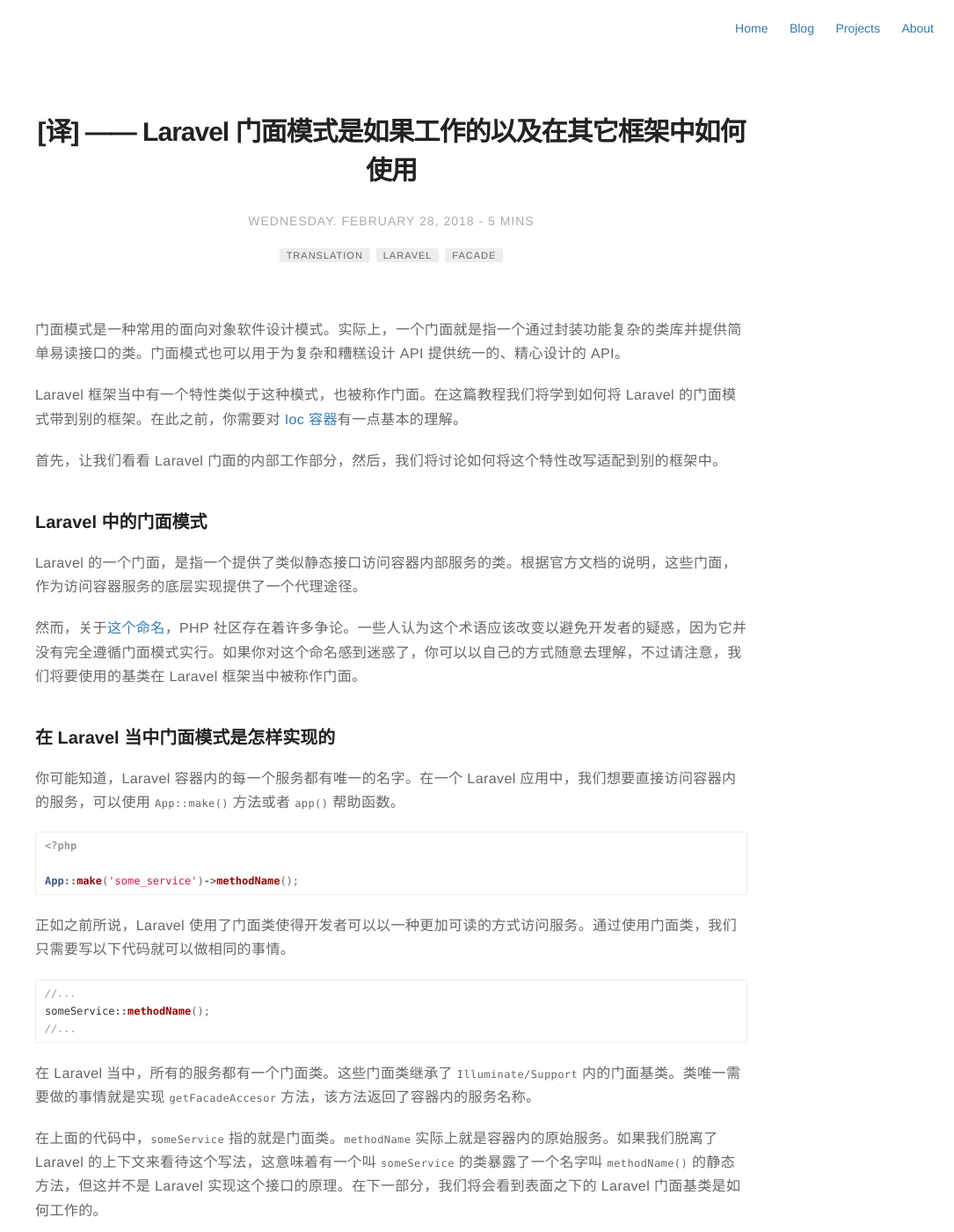
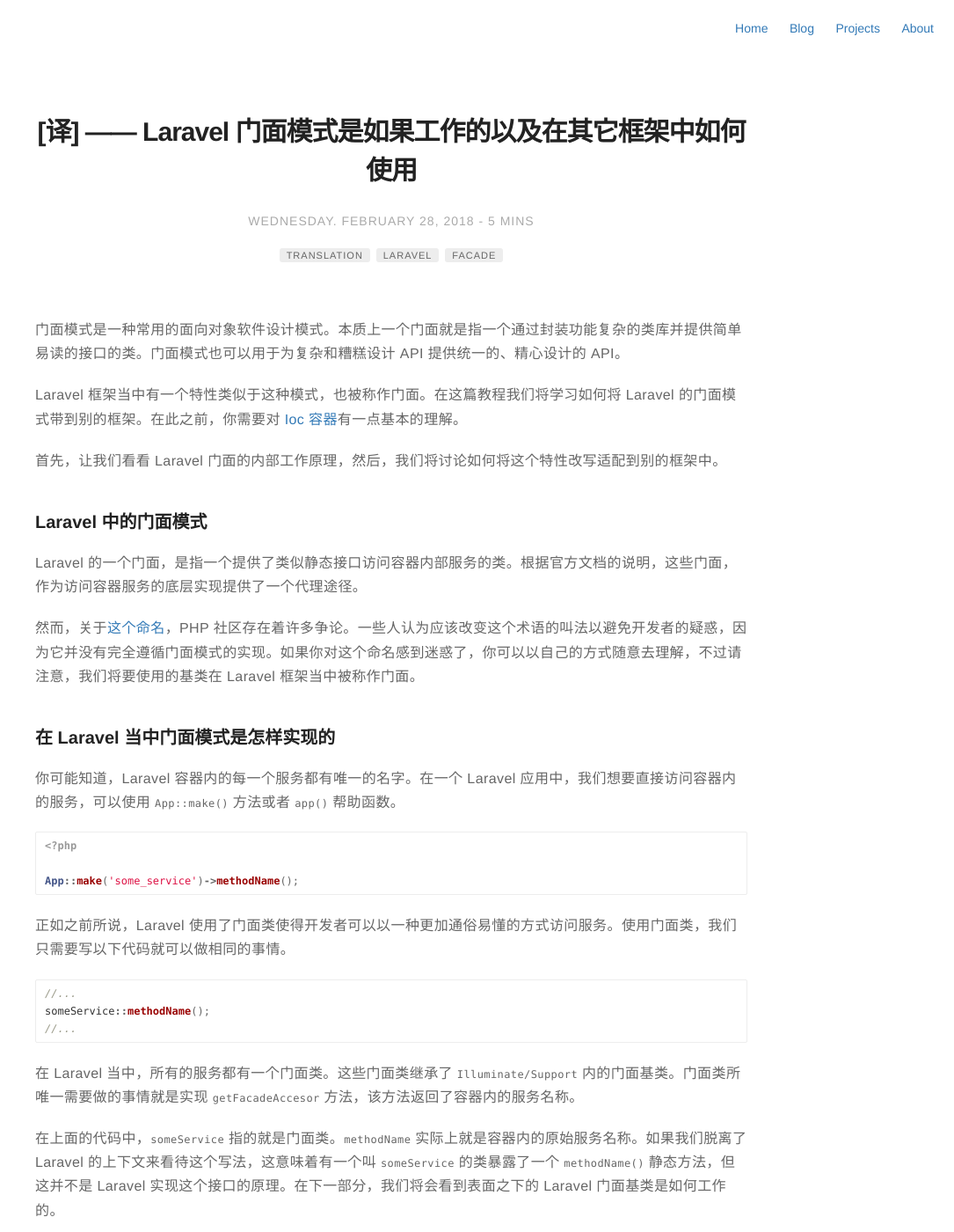
Before and after one commit to rust17/blog, a Jekyll site: the page built from _posts/second/2019-02-28-translation-how-laravel-facades-work-and-how-to-use-them-elsewhere.markdown, in a window 1280 px wide and 1400 px high. Shown: the whole window at 88% size, without its empty margins (195-1280 px from the left). Built offline with Jekyll 4.4.1, drawn with Linux system fonts in a browser that asks for light colours; some of the changed text lies outside the part shown.

Commit message:
review article 2019-02

````diff
--- a/_posts/second/2019-02-28-translation-how-laravel-facades-work-and-how-to-use-them-elsewhere.markdown
+++ b/_posts/second/2019-02-28-translation-how-laravel-facades-work-and-how-to-use-them-elsewhere.markdown
@@ -12,17 +12,17 @@
 description: 翻译文章 —— 介绍了 Laravel 的门面模式以及如何移植到别的框架中
 ---
 
-门面模式是一种常用的面向对象软件设计模式。实际上，一个门面就是指一个通过封装功能复杂的类库并提供简单易读接口的类。门面模式也可以用于为复杂和糟糕设计 API 提供统一的、精心设计的 API。
+门面模式是一种常用的面向对象软件设计模式。本质上一个门面就是指一个通过封装功能复杂的类库并提供简单易读的接口的类。门面模式也可以用于为复杂和糟糕设计 API 提供统一的、精心设计的 API。
 
-Laravel 框架当中有一个特性类似于这种模式，也被称作门面。在这篇教程我们将学到如何将 Laravel 的门面模式带到别的框架。在此之前，你需要对 [Ioc 容器](https://www.sitepoint.com/inversion-of-control-the-hollywood-principle/)有一点基本的理解。
+Laravel 框架当中有一个特性类似于这种模式，也被称作门面。在这篇教程我们将学习如何将 Laravel 的门面模式带到别的框架。在此之前，你需要对 [Ioc 容器](https://www.sitepoint.com/inversion-of-control-the-hollywood-principle/)有一点基本的理解。
 
-首先，让我们看看 Laravel 门面的内部工作部分，然后，我们将讨论如何将这个特性改写适配到别的框架中。
+首先，让我们看看 Laravel 门面的内部工作原理，然后，我们将讨论如何将这个特性改写适配到别的框架中。
 
 ### Laravel 中的门面模式
 
 Laravel 的一个门面，是指一个提供了类似静态接口访问容器内部服务的类。根据官方文档的说明，这些门面，作为访问容器服务的底层实现提供了一个代理途径。
 
-然而，关于[这个命名](https://www.brandonsavage.net/lets-talk-about-facades/)，PHP 社区存在着许多争论。一些人认为这个术语应该改变以避免开发者的疑惑，因为它并没有完全遵循门面模式实行。如果你对这个命名感到迷惑了，你可以以自己的方式随意去理解，不过请注意，我们将要使用的基类在 Laravel 框架当中被称作门面。
+然而，关于[这个命名](https://www.brandonsavage.net/lets-talk-about-facades/)，PHP 社区存在着许多争论。一些人认为应该改变这个术语的叫法以避免开发者的疑惑，因为它并没有完全遵循门面模式的实现。如果你对这个命名感到迷惑了，你可以以自己的方式随意去理解，不过请注意，我们将要使用的基类在 Laravel 框架当中被称作门面。
 
 ### 在 Laravel 当中门面模式是怎样实现的
 
@@ -34,7 +34,7 @@
 App::make('some_service')->methodName();
 ```
 
-正如之前所说，Laravel 使用了门面类使得开发者可以以一种更加可读的方式访问服务。通过使用门面类，我们只需要写以下代码就可以做相同的事情。
+正如之前所说，Laravel 使用了门面类使得开发者可以以一种更加通俗易懂的方式访问服务。使用门面类，我们只需要写以下代码就可以做相同的事情。
 
 ```php
 //...
@@ -42,15 +42,15 @@
 //...
 ```
 
-在 Laravel 当中，所有的服务都有一个门面类。这些门面类继承了 `Illuminate/Support` 内的门面基类。类唯一需要做的事情就是实现 `getFacadeAccesor` 方法，该方法返回了容器内的服务名称。
+在 Laravel 当中，所有的服务都有一个门面类。这些门面类继承了 `Illuminate/Support` 内的门面基类。门面类所唯一需要做的事情就是实现 `getFacadeAccesor` 方法，该方法返回了容器内的服务名称。
 
-在上面的代码中，`someService` 指的就是门面类。`methodName` 实际上就是容器内的原始服务。如果我们脱离了 Laravel 的上下文来看待这个写法，这意味着有一个叫 `someService` 的类暴露了一个名字叫 `methodName()` 的静态方法，但这并不是 Laravel 实现这个接口的原理。在下一部分，我们将会看到表面之下的 Laravel 门面基类是如何工作的。
+在上面的代码中，`someService` 指的就是门面类。`methodName` 实际上就是容器内的原始服务名称。如果我们脱离了 Laravel 的上下文来看待这个写法，这意味着有一个叫 `someService` 的类暴露了一个 `methodName()` 静态方法，但这并不是 Laravel 实现这个接口的原理。在下一部分，我们将会看到表面之下的 Laravel 门面基类是如何工作的。
 
 ### 门面基类
 
 门面基类定义了一个叫 `$app` 的私有属性用来保存了指向服务容器的实例。如果我们需要在 Laravel 之外使用门面，那么必须先在容器内明确设置使用 `setFacadeApplication()` 方法。我们很快就会讲到这点。
 
-在门面基类内部，已经定义好了魔术方法 `__callStatic`，该方法用于处理调用类内不存在的静态方法的情况。当我们针对 Laravel 门面类调用静态方法时，因为类内没有实现该方法，那么 `__callStatic` 方法就会被触发。所以，`__callStatic` 方法从容器中取出服务并调用对应的方法。
+在门面基类内，已经定义好了魔术方法 `__callStatic`，该方法用于处理调用类内不存在的静态方法的情况。当我们针对 Laravel 门面类调用静态方法时，因为类内没有实现该方法，那么 `__callStatic` 方法就会被触发。所以，`__callStatic` 方法从容器中取出服务并调用对应的方法。
 
 这就是一个门面基类内部的 `__callStatic` 方法的实现：
 
@@ -90,7 +90,7 @@
     }
 ```
 
-上述方法内部的 `getFacadeRoot()` 负责从容器内部获取服务。
+上述方法内部的 `getFacadeRoot()` 负责从容器内获取服务。
 
 ### 解剖一个门面类
 
````
Also changed, not shown: other parts of _posts/second/2019-02-28-translation-how-laravel-facades-work-and-how-to-use-them-elsewhere.markdown (+5 -5 lines).
